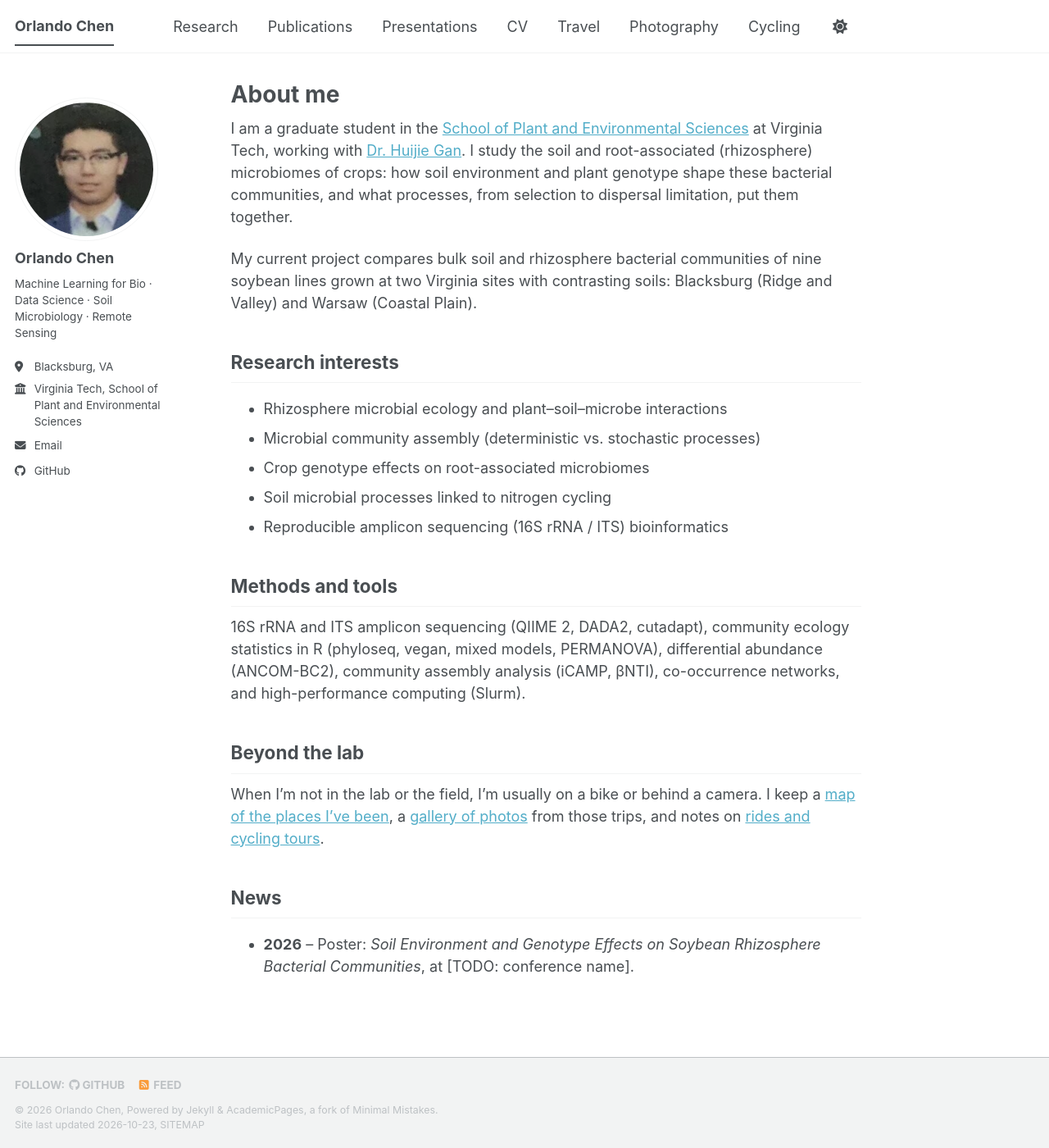
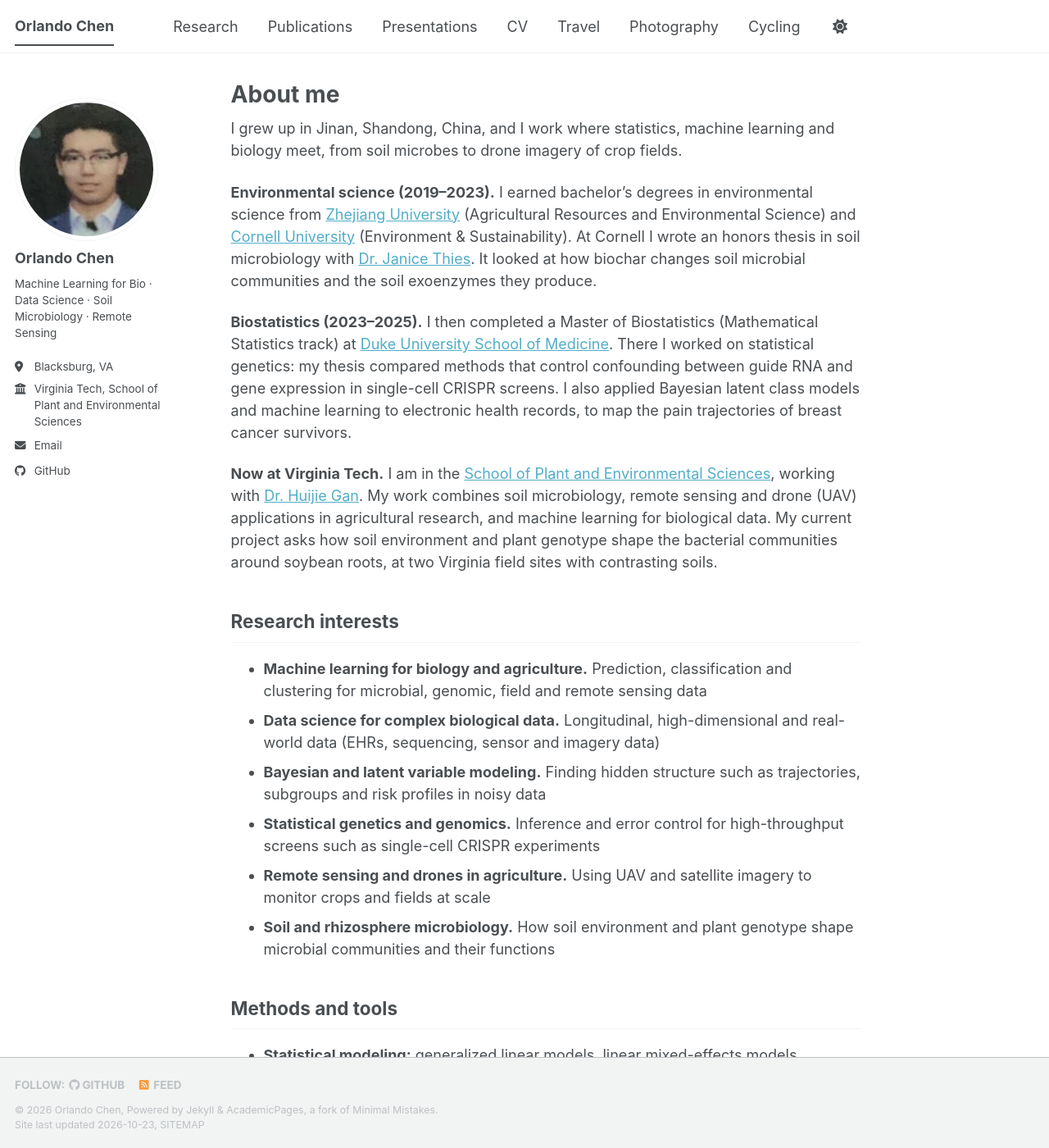
Before and after one commit to OrlandoC0111/OrlandoC0111.github.io, a Jekyll site: the page built from _pages/about.md, in a window 1280 px wide and 1400 px high. Shown: the whole window at 82% size. Built offline with Jekyll 4.4.1, drawn with Linux system fonts in a browser that asks for light colours; a style sheet for code colours, icons or effects is not loaded; some of the changed text lies outside the part shown.

Commit message:
Rewrite home page: background, ML/data science interests, methods, road cycling
Co-Authored-By: Claude Opus 5.5 <noreply@anthropic.com>

```diff
--- a/_pages/about.md
+++ b/_pages/about.md
@@ -7,30 +7,35 @@ redirect_from:
   - /about.html
 ---
 
-<!-- TODO: confirm your degree program (M.S. or Ph.D.) and start year, then delete this comment. -->
-I am a graduate student in the [School of Plant and Environmental Sciences](https://spes.vt.edu/) at Virginia Tech, working with [Dr. Huijie Gan](https://spes.vt.edu/). <!-- TODO: replace with Dr. Gan's lab or faculty page URL -->
-I study the soil and root-associated (rhizosphere) microbiomes of crops: how soil environment and plant genotype shape these bacterial communities, and what processes, from selection to dispersal limitation, put them together.
+I grew up in Jinan, Shandong, China, and I work where statistics, machine learning and biology meet, from soil microbes to drone imagery of crop fields.
 
-My current project compares bulk soil and rhizosphere bacterial communities of nine soybean lines grown at two Virginia sites with contrasting soils: Blacksburg (Ridge and Valley) and Warsaw (Coastal Plain).
+**Environmental science (2019–2023).** I earned bachelor's degrees in environmental science from [Zhejiang University](https://www.zju.edu.cn/english/) (Agricultural Resources and Environmental Science) and [Cornell University](https://www.cornell.edu/) (Environment & Sustainability). At Cornell I wrote an honors thesis in soil microbiology with [Dr. Janice Thies](https://cals.cornell.edu/people/janice-e-thies). It looked at how biochar changes soil microbial communities and the soil exoenzymes they produce.
+
+**Biostatistics (2023–2025).** I then completed a Master of Biostatistics (Mathematical Statistics track) at [Duke University School of Medicine](https://medschool.duke.edu/). There I worked on statistical genetics: my thesis compared methods that control confounding between guide RNA and gene expression in single-cell CRISPR screens. I also applied Bayesian latent class models and machine learning to electronic health records, to map the pain trajectories of breast cancer survivors.
+
+**Now at Virginia Tech.** I am in the [School of Plant and Environmental Sciences](https://spes.vt.edu/), working with [Dr. Huijie Gan](https://spes.vt.edu/). <!-- TODO: replace with Dr. Gan's lab or faculty page URL; add your degree program (M.S./Ph.D.) if you want it here -->
+My work combines soil microbiology, remote sensing and drone (UAV) applications in agricultural research, and machine learning for biological data. My current project asks how soil environment and plant genotype shape the bacterial communities around soybean roots, at two Virginia field sites with contrasting soils.
 
 Research interests
 ------
-* Rhizosphere microbial ecology and plant–soil–microbe interactions
-* Microbial community assembly (deterministic vs. stochastic processes)
-* Crop genotype effects on root-associated microbiomes
-* Soil microbial processes linked to nitrogen cycling
-* Reproducible amplicon sequencing (16S rRNA / ITS) bioinformatics
+* **Machine learning for biology and agriculture.** Prediction, classification and clustering for microbial, genomic, field and remote sensing data
+* **Data science for complex biological data.** Longitudinal, high-dimensional and real-world data (EHRs, sequencing, sensor and imagery data)
+* **Bayesian and latent variable modeling.** Finding hidden structure such as trajectories, subgroups and risk profiles in noisy data
+* **Statistical genetics and genomics.** Inference and error control for high-throughput screens such as single-cell CRISPR experiments
+* **Remote sensing and drones in agriculture.** Using UAV and satellite imagery to monitor crops and fields at scale
+* **Soil and rhizosphere microbiology.** How soil environment and plant genotype shape microbial communities and their functions
 
 Methods and tools
 ------
-16S rRNA and ITS amplicon sequencing (QIIME 2, DADA2, cutadapt), community ecology statistics in R (phyloseq, vegan, mixed models, PERMANOVA), differential abundance (ANCOM-BC2), community assembly analysis (iCAMP, βNTI), co-occurrence networks, and high-performance computing (Slurm).
+* **Statistical modeling:** generalized linear models, linear mixed-effects models, Bayesian statistics, Bayesian latent class models, latent class analysis, statistical inference and power analysis
+* **Machine learning:** random forest, k-nearest neighbors, k-means clustering, predictive and risk-profile modeling
+* **Statistical genetics:** single-cell CRISPR screen analysis (SCEPTRE, Biased Urn), type I error and power evaluation
+* **Microbial ecology and bioinformatics:** 16S rRNA and ITS amplicon sequencing (QIIME 2, DADA2, cutadapt), ordination (PCoA) and PERMANOVA, differential abundance (ANCOM-BC2), community assembly analysis (iCAMP, βNTI), co-occurrence networks
+* **Data and geospatial:** electronic health records and SQL (Duke PACE / Clinical Research Data Mart), ArcGIS, remote sensing and drone imagery
+* **Programming and computing:** R, Python, SAS, SQL, Java; Linux, Slurm high-performance computing, Git, LaTeX; JMP, GraphPad Prism
 
 Beyond the lab
 ------
-<!-- TODO: make this sound like you: where you're from, what got you into cycling and photography. -->
-When I'm not in the lab or the field, I'm usually on a bike or behind a camera. I keep a [map of the places I've been](/travel/), a [gallery of photos](/photography/) from those trips, and notes on [rides and cycling tours](/cycling/).
+Away from the screen and the field plots, you will most likely find me on my road bike. Blacksburg is a playground for it: empty farm roads that roll on forever, long climbs into the Blue Ridge, and descents fast enough to make every one of those climbs worth it. I love all of it: the cold early start, the steady grind up a mountain, and the moment the road tips downhill and the wind takes over.
 
-News
-------
-<!-- TODO: add the conference name and date, or delete this line. -->
-* **2026** – Poster: *Soil Environment and Genotype Effects on Soybean Rhizosphere Bacterial Communities*, at [TODO: conference name].
+A camera usually comes along, on rides and on trips, because the best light shows up when you least expect it. I keep a [map of everywhere I've been](/travel/), a [gallery of photos](/photography/) from the road, and [stories from my rides](/cycling/).
```
